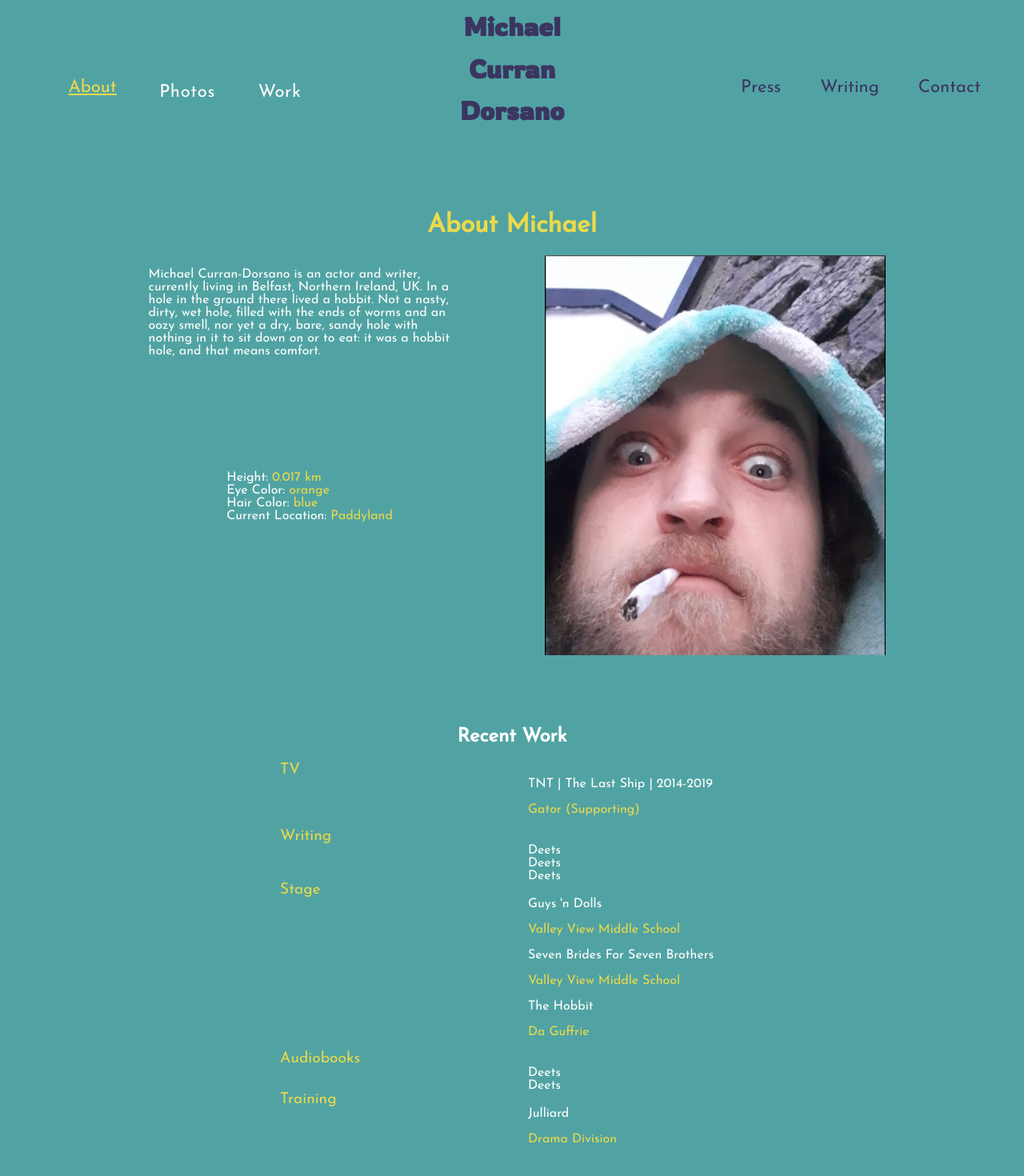
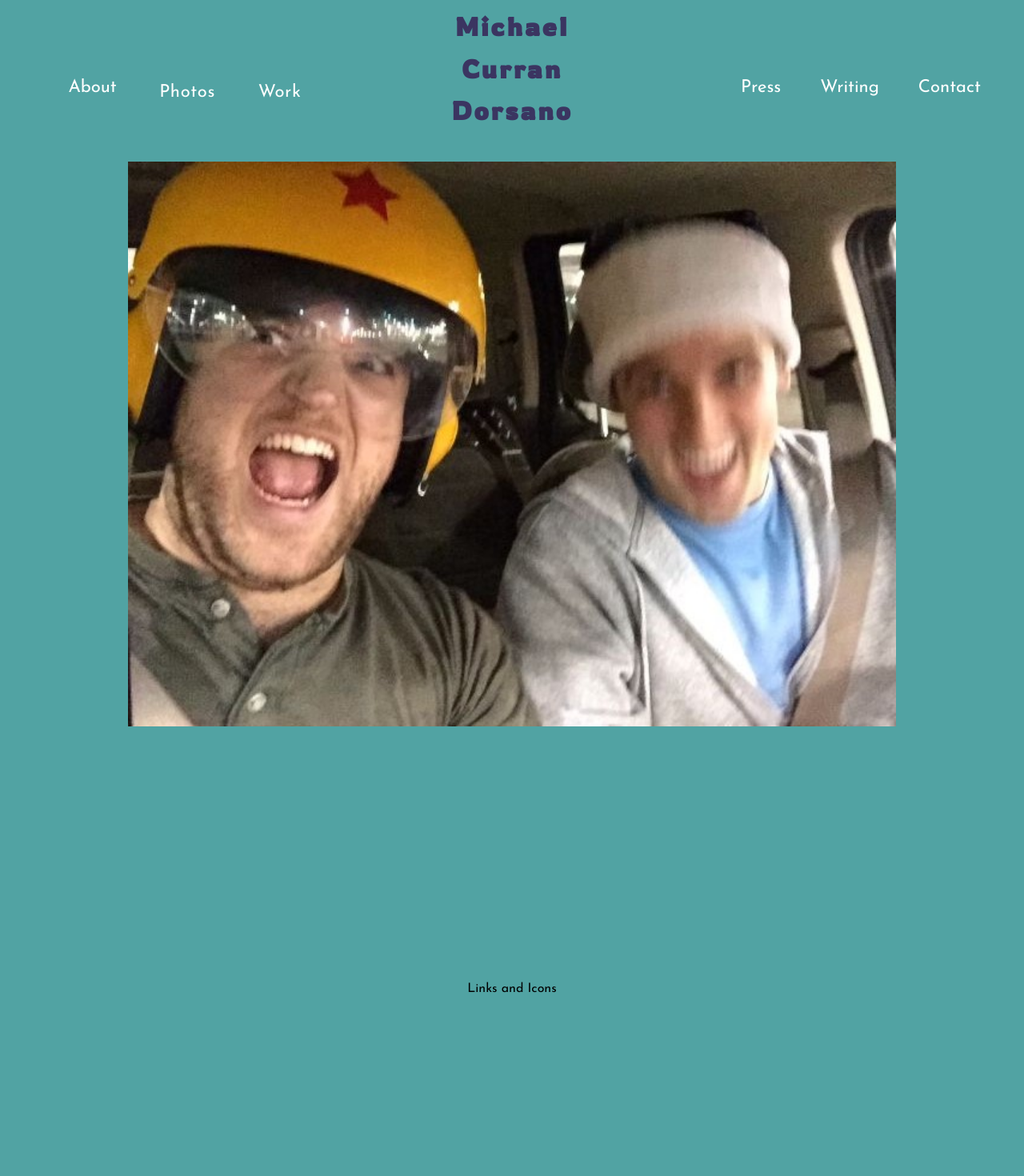
Before and after one commit to gibsonberglund/mcd-portfolio, a React (Create React App) app: page / in a window 1280 px wide. Shown: the top 1470 px of the page at 80% size. After the commit the page ends 1260 px from the top, so only its background shows below. Built offline with nearby package versions, Linux system fonts and the light colour scheme.

Commit message:
added splash page, resume page

```diff
--- a/src/App.js
+++ b/src/App.js
@@ -3,6 +3,7 @@ import './App.css';
 import Header from './components/Header';
 import Home from './pages/Home';
 import Footer from './components/Footer';
+
 
 function App() {
 
--- a/src/components/Navbar.js
+++ b/src/components/Navbar.js
@@ -30,27 +30,6 @@ function Navbar({ currentPage, handlePageChange }) {
   const handleClosePics = () => {
     setPicsAnchorEl(null);
   };
-
-  // const [workMenuDisplay, setWorkMenuDisplay] = useState(false);
-
-  //   const hoverOnWork = () => {
-  //       setWorkMenuDisplay(true)
-  //   }
-
-  //   const hoverOffWork = () => {
-  //       setWorkMenuDisplay(false)
-  // }
-
-  // const [picMenuDisplay, setPicMenuDisplay] = useState(false);
-
-  //   const hoverOnPic = () => {
-  //       setPicMenuDisplay(true)
-  //   }
-
-  //   const hoverOffPic = () => {
-  //       setPicMenuDisplay(false)
-  // }
-
 
   return (
     <section className='navbarcontainer'>
@@ -91,7 +70,7 @@ function Navbar({ currentPage, handlePageChange }) {
                 onClose={handleClosePics}
               >
                 <MenuItem className='menuitems' onClick={handleClosePics}>Headshots</MenuItem>
-                <MenuItem onClick={handleClosePics}>Gallery</MenuItem>
+                <MenuItem onClick={() => {handlePageChange('Gallery'); handleClosePics();}}>Gallery</MenuItem>
               </Menu>
             </div>
           </li>
@@ -120,9 +99,9 @@ function Navbar({ currentPage, handlePageChange }) {
                 open={open}
                 onClose={handleClose}
               >
-                <MenuItem className='menuitems' onClick={handleClose}>Resume</MenuItem>
+                <MenuItem onClick={() => {handlePageChange('Resume'); handleClose();}}>Resume</MenuItem>
                 <MenuItem onClick={handleClose}>Theater</MenuItem>
-                <MenuItem onClick={() => handlePageChange('FilmAndTV')}>Film and TV</MenuItem>
+                <MenuItem onClick={() => {handlePageChange('FilmAndTV'); handleClose();}}>Film and TV</MenuItem>
                 <MenuItem onClick={handleClose}>Voice Over</MenuItem>
               </Menu>
             </div>
--- a/src/index.css
+++ b/src/index.css
@@ -24,13 +24,24 @@ code {
 .headertitle {
   text-align: center;
   font-family: 'Rowdies', cursive;
+  letter-spacing: 3px;
   color: rgb(59, 53, 97);
   margin: 1%;
 }
 
 .subtitle {
   margin-left: 5%;
-  color: rgb(234, 217, 76)
+  color: rgb(234, 217, 76);
+}
+
+.splashpage {
+  display: flex;
+  justify-content: center;
+}
+
+.splashpage img {
+  width: 75%;
+  margin-top: -5%;
 }
 
 #basic-button {
@@ -79,7 +90,6 @@ code {
 
 .nav-link {
   text-decoration: none;
-  color: rgb(59, 53, 97);
   font-size: 22px;
 }
 
@@ -151,6 +161,7 @@ left: 60px;
 .workitemtitle {
   color: rgb(234, 217, 76);
   font-size: larger;
+  text-align: left;
 }
 
 .workitem {
@@ -166,6 +177,10 @@ left: 60px;
   margin: 2%;
 }
 
+.photogallery {
+  display: inline-block;
+}
+
 .showpic {
   max-height: 400px;
   margin: 2%;
@@ -173,12 +188,12 @@ left: 60px;
 
 .showtitle {
   margin-left: 2%;
-  color: rgb(0, 203, 254);
+  color:  rgb(234, 217, 76);
 }
 
 .showinfo {
   margin-left: 2%;
-  color: rgb(0, 203, 254);
+  color:  rgb(234, 217, 76);
 }
 
 .vidcontainer {
@@ -187,8 +202,12 @@ left: 60px;
 }
 
 .contactform {
-  display: block;
-  margin-left: 15%;
+  display: flex;
+  justify-content: center;
+}
+
+.recentworkcontainer {
+  margin-top: 5%;
 }
 
 .smallinput {
@@ -208,10 +227,8 @@ left: 60px;
 }
 
 .submitbtn {
-  border: 3px solid rgb(49, 13, 49);
-  margin-left: 33%;
-  background-color: rgb(147, 114, 147);
-  padding: 1%;
+  display: flex;
+  justify-content: center;
 }
 
 .submitbtn:hover {
@@ -220,7 +237,7 @@ left: 60px;
 
 .footer {
   text-align: center;
-  margin-top: 10%;
+  margin-top: 25%;
 }
 
 .footer p {
@@ -265,9 +282,6 @@ left: 60px;
   .workitemtitle {
     margin-left: 20%;
   }
-  .recentworkcontainer {
-    margin-top: 10%;
-  }
 
 }
 
@@ -281,13 +295,7 @@ left: 60px;
   .specslist {
     margin-top: -20%;
   }
-  .recentworkcontainer {
-    margin-top: 20%;
-  }
   .workitemtitle {
     margin-left: 25%;
   }
-  .submitbtn {
-    margin-left: 36%;
-  }
 }
--- a/src/pages/Bio.js
+++ b/src/pages/Bio.js
@@ -21,27 +21,7 @@ function Bio() {
                         <li className="listitems">Current Location: <p className="listitemdata">Paddyland</p></li>
                     </ul>
                 </div>
-        </div>
-                <div className="recentworkcontainer">
-                    <h2>Recent Work</h2>
-                    <ul className="recentwork">
-                        <li className="workitemtitle">TV</li>
-                        <li className="workitem">TNT | The Last Ship | 2014-2019<p>Gator (Supporting)</p></li>
-                        <li className="workitemtitle">Writing</li>
-                        <li className="workitem">Deets</li>
-                        <li className="workitem">Deets</li>
-                        <li className="workitem">Deets</li>
-                        <li className="workitemtitle">Stage</li>
-                        <li className="workitem">Guys 'n Dolls<p>Valley View Middle School</p></li>
-                        <li className="workitem">Seven Brides For Seven Brothers<p>Valley View Middle School</p></li>
-                        <li className="workitem">The Hobbit<p>Da Guffrie</p></li>
-                        <li className="workitemtitle">Audiobooks</li>
-                        <li className="workitem">Deets</li>
-                        <li className="workitem">Deets</li>
-                        <li className="workitemtitle">Training</li>
-                        <li className="workitem">Julliard<p>Drama Division</p></li>
-                    </ul>
-                </div>
+            </div>
         </div>
     )
 
--- a/src/pages/Contact.js
+++ b/src/pages/Contact.js
@@ -1,13 +1,34 @@
 import React from 'react';
+import Box from '@mui/material/Box';
+import TextField from '@mui/material/TextField';
+import Button from '@mui/material/Button';
 
 function Contact() {
 
     return (
         <div className='contactform'>
-            <input type='text' className='smallinput' id='useremail' placeholder='Email'></input>
-            <input type='text' className='smallinput' placeholder='Name'></input>
-            <textarea type='text' rows='4' className='largeinput' placeholder='Message'></textarea>
-            <btn className='submitbtn'>Submit</btn>
+            <div className='contactform'>
+                <Box
+                component="form"
+                sx={{
+                    '& > :not(style)': { m: 1, width: '100%' },
+                }}
+                noValidate
+                autoComplete="off"
+                >
+                    <h3 style={{textAlign: 'center'}}>Contact Me</h3>
+                    <div className='textfielddiv'>
+                        <TextField fullWidth sx={{margin: '2%'}} id="filled-basic" label="Name" variant="filled" />
+                        <TextField fullWidth sx={{margin: '2%'}} id="filled-basic" label="Email" variant="filled" />
+                        <div className='contactmemessage'>
+                            <TextField fullWidth sx={{margin: '2%'}} id="filled-multiline-static" label="Message" multiline rows={4} variant="filled" />
+                        </div>
+                    </div>
+                    <div className='submitbtn'>
+                        <Button variant="outlined" sx={{color: 'rgb(234, 217, 76)', border: '1px solid rgb(234, 217, 76)'}}>Submit</Button>
+                    </div>
+                </Box>
+            </div>
         </div>
     )
 
--- a/src/pages/Gallery.js
+++ b/src/pages/Gallery.js
@@ -13,7 +13,7 @@ import Show2Pic3 from '../assets/images/mcd-beach-pic.jpg';
 function Gallery() {
 
     return (
-        <div className='contactform'>
+        <div className='photogallery'>
             <div className="proshotscontainer">
                 <h2 className="showtitle">Professional Shots</h2>
                 <div className="proshotspics">
--- a/src/pages/Home.js
+++ b/src/pages/Home.js
@@ -7,9 +7,11 @@ import Press from './Press';
 import VoiceOver from './VoiceOver';
 import Writing from './Writing';
 import FilmAndTV from './FilmAndTV';
+import Resume from './Resume';
+import SplashPage from './SplashPage';
 
 function Home() {
-    const [currentPage, setCurrentPage] = useState('Bio');
+    const [currentPage, setCurrentPage] = useState('SplashPage');
 
     // This method is checking to see what the value of `currentPage` is. Depending on the value of currentPage, we return the corresponding component to render.
     const renderPage = () => {
@@ -31,7 +33,16 @@ function Home() {
       if (currentPage === 'VoiceOver') {
         return <VoiceOver />;
       }
-      return <Bio />;
+      if (currentPage === 'Resume') {
+        return <Resume />;
+      }
+      if (currentPage === 'Bio') {
+        return <Bio />;
+      }
+      if (currentPage === 'SplashPage') {
+        return <SplashPage />;
+      }
+      return <SplashPage />;
     }
 
 const handlePageChange = (page) => setCurrentPage(page);
--- /dev/null
+++ b/src/pages/Resume.js
@@ -0,0 +1,35 @@
+import React from 'react';
+import Button from '@mui/material/Button';
+
+
+function Resume() {
+    return (
+        <div>
+            <div className='submitbtn'>
+                <Button variant="outlined" sx={{color: 'rgb(234, 217, 76)', border: '1px solid rgb(234, 217, 76)'}}>Download my resume</Button>
+            </div>
+            <div className="recentworkcontainer">
+                <h2>Recent Work</h2>
+                <ul className="recentwork">
+                    <li className="workitemtitle">TV</li>
+                    <li className="workitem">TNT | The Last Ship | 2014-2019<p>Gator (Supporting)</p></li>
+                    <li className="workitemtitle">Writing</li>
+                    <li className="workitem">Deets</li>
+                    <li className="workitem">Deets</li>
+                    <li className="workitem">Deets</li>
+                    <li className="workitemtitle">Stage</li>
+                    <li className="workitem">Guys 'n Dolls<p>Valley View Middle School</p></li>
+                    <li className="workitem">Seven Brides For Seven Brothers<p>Valley View Middle School</p></li>
+                    <li className="workitem">The Hobbit<p>Da Guffrie</p></li>
+                    <li className="workitemtitle">Audiobooks</li>
+                    <li className="workitem">Deets</li>
+                    <li className="workitem">Deets</li>
+                    <li className="workitemtitle">Training</li>
+                    <li className="workitem">Julliard<p>Drama Division</p></li>
+                </ul>
+            </div>
+        </div>
+    )
+}
+
+export default Resume
--- /dev/null
+++ b/src/pages/SplashPage.js
@@ -0,0 +1,12 @@
+import React from "react";
+import SplashPic from "../assets/images/mcd-splash.jpg";
+
+function Splash() {
+    return (
+        <div className="splashpage">
+            <img src={SplashPic}></img>
+        </div>
+    )
+}
+
+export default Splash
```
Also changed, not shown: src/assets/images/mcd-splash.jpg (added).
